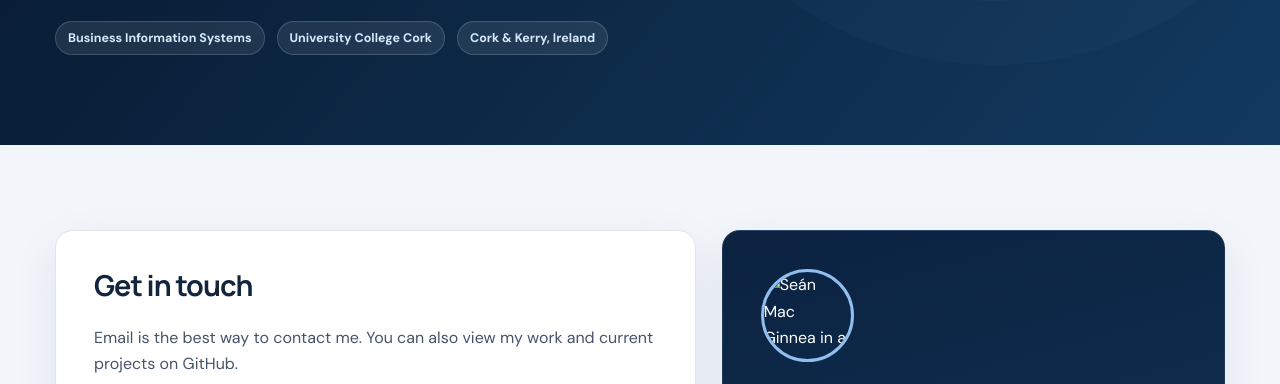
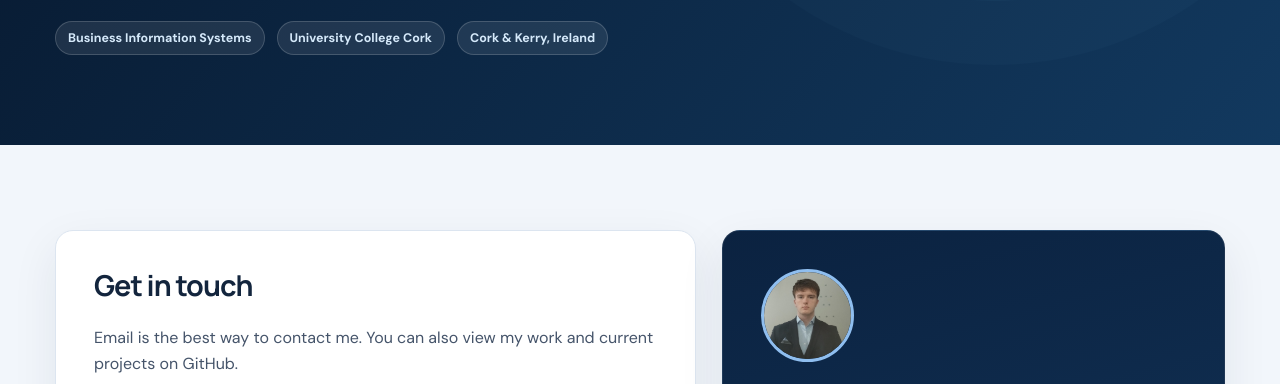
Before and after one commit to SMG2006-HTML/Se-ns-CV, a plain HTML site: page contact.html in a window 1280 px wide. Shown: the part 379-763 px from the top of the page. Drawn offline with Linux system fonts and the light colour scheme.

Commit message:
Update contact.html

```diff
--- a/contact.html
+++ b/contact.html
@@ -41,7 +41,7 @@
           <p class="copy-status" aria-live="polite" data-copy-status></p>
         </section>
         <aside class="details-card" aria-labelledby="details-heading">
-          <img class="contact-photo" src="assets/sean-portrait.png" alt="Seán Mac Ginnea in a dark suit and light blue shirt" width="93" height="93">
+          <img class="contact-photo" src="1000014802.jpg" alt="Seán Mac Ginnea in a dark suit and light blue shirt" width="93" height="93">
           <h2 id="details-heading">A little about me</h2>
           <p>I'm currently in my second year of Business Information Systems at University College Cork. I enjoy work that combines structured thinking, practical problem-solving and collaboration.</p>
           <div class="detail-point"><strong>Currently studying</strong><span>BSc Business Information Systems · UCC</span></div>
```
